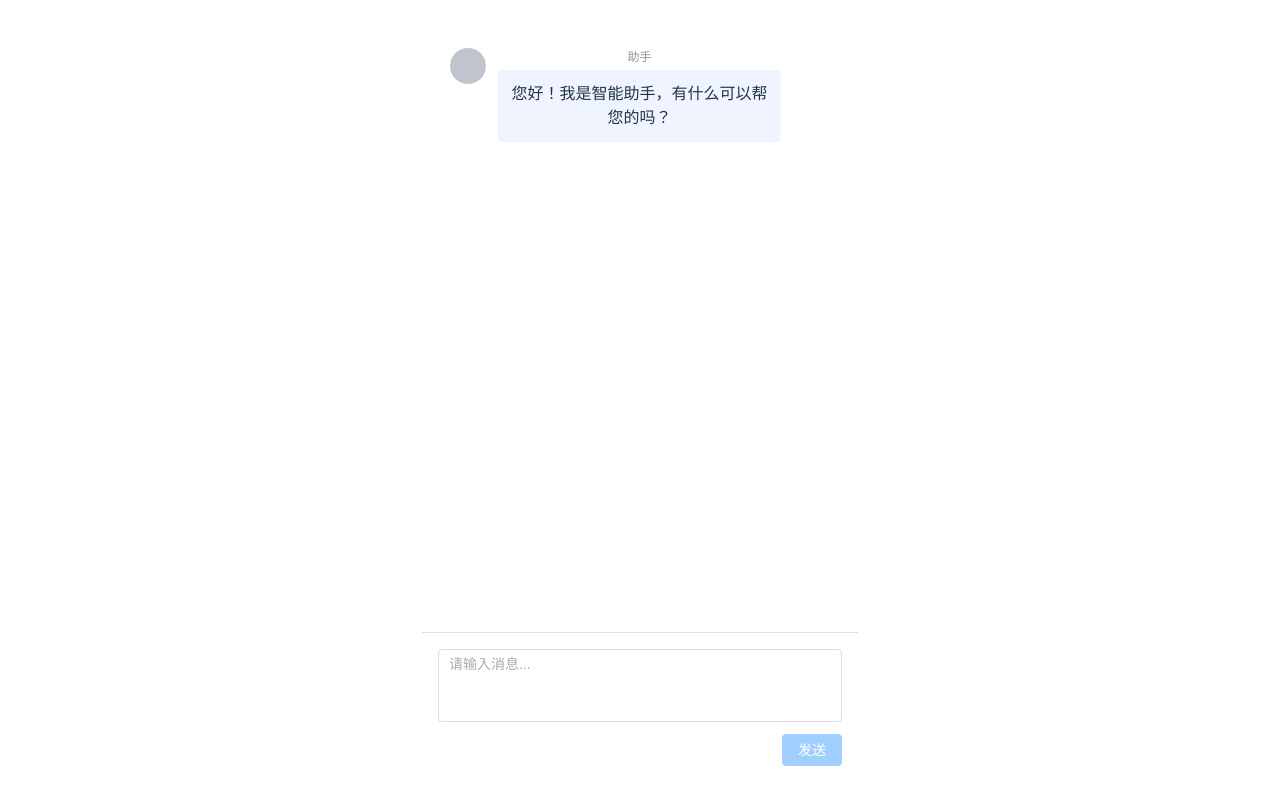
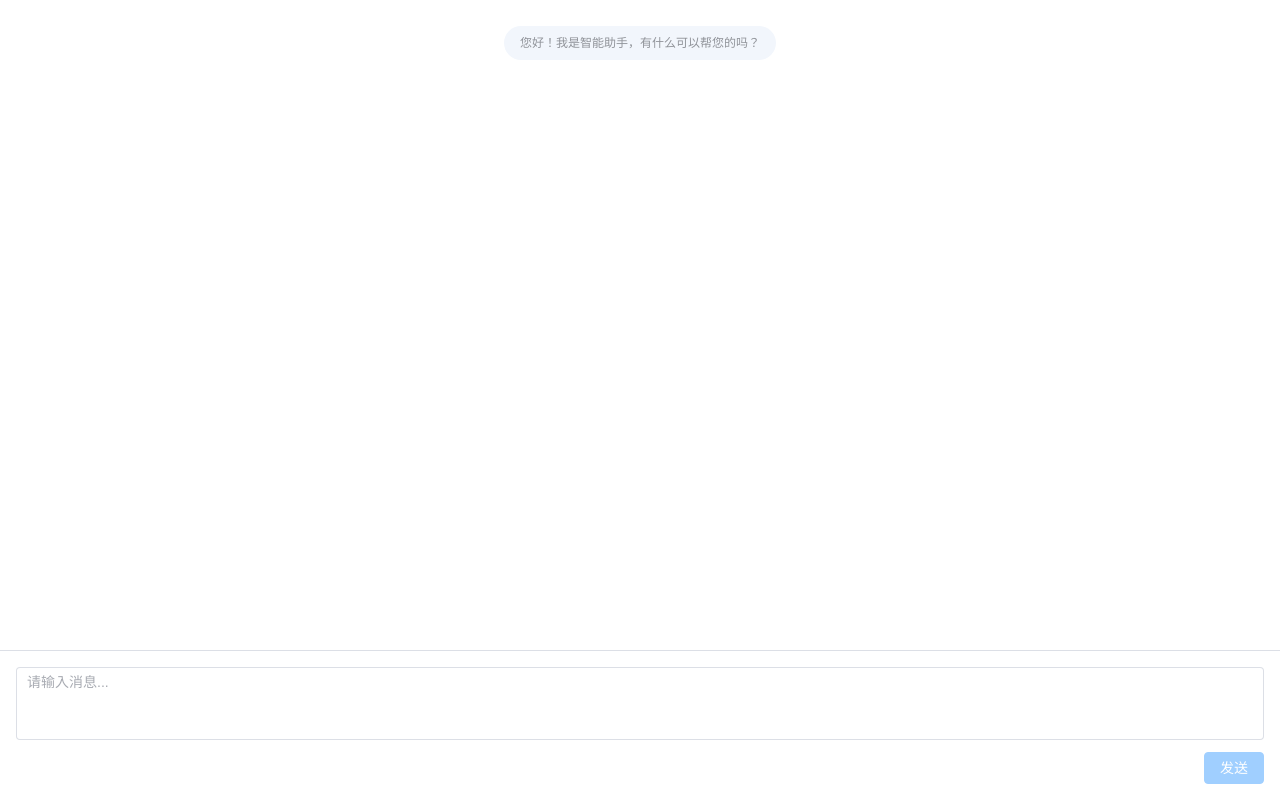
Before and after one commit to SakuraSmiles/ai-chyan-ui2, a Vue app: page / in a window 1280 px wide. Built offline with nearby package versions, Linux system fonts and the light colour scheme.

Commit message:
修改message消息格式及渲染逻辑

```diff
--- a/package.json
+++ b/package.json
@@ -17,6 +17,7 @@
     "@vitejs/plugin-vue": "^5.2.3",
     "@vue/tsconfig": "^0.7.0",
     "typescript": "~5.8.3",
+    "path": "^0.12.7",
     "vite": "^6.3.5",
     "vue-tsc": "^2.2.8"
   }
--- a/src/App.vue
+++ b/src/App.vue
@@ -14,40 +14,46 @@
 import { nextTick, ref } from 'vue';
 import MessageInput from '@/components/chat/MessageInput.vue';
 import MessageHistory from '@/components/chat/MessageHistory.vue';
-import type { ChatMessage } from '@/types/chat';
+import type { ChatMessage } from './types/chat';
 
 // 初始消息数据
 const messages = ref<ChatMessage[]>([
   {
     id: '1',
-    role: 'assistant',
-    content: '您好！我是智能助手，有什么可以帮您的吗？',
+    type: 'system',
+    content: '',
+    reply: '您好！我是智能助手，有什么可以帮您的吗？',
     timestamp: new Date()
   }
 ]);
 
 // 处理发送消息
 const handleSendMessage = (content: string) => {
-  // 添加用户消息
-  messages.value.push({
+  // 添加用户消息（初始回复为空）
+  const newMessage: ChatMessage = {
     id: Date.now().toString(),
-    role: 'user',
+    type: 'user',
     content,
+    reply: '',
     timestamp: new Date()
-  });
+  };
+
+  messages.value.push(newMessage);
 
   // 模拟助手回复
   setTimeout(() => {
-    messages.value.push({
-      id: (Date.now() + 1).toString(),
-      role: 'assistant',
-      content: `已收到您的消息："${content}"，我正在处理中...`,
-      timestamp: new Date()
-    });
+    // 找到最新添加的消息并更新回复
+    const index = messages.value.findIndex((msg: ChatMessage) => msg.id === newMessage.id);
+    if (index !== -1) {
+      messages.value[index].reply = `已收到您的消息："${content}"，我正在处理中...`;
 
-    // 滚动到底部
-    scrollToBottom();
-  }, 500);
+      // 创建新数组触发响应式更新
+      messages.value = [...messages.value];
+
+      // 滚动到底部
+      scrollToBottom();
+    }
+  }, 1000);
 };
 
 // 滚动到底部方法
--- a/src/components/chat/MessageHistory.vue
+++ b/src/components/chat/MessageHistory.vue
@@ -1,31 +1,55 @@
 <template>
   <div class="message-history">
     <div v-for="message in messages" :key="message.id" class="message-item">
-      <div v-if="message.role === 'user'" class="user-message">
+      <!-- 系统消息 -->
+      <div v-if="message.type === 'system'" class="system-message">
+        <div class="bubble">{{ message.reply }}</div>
+      </div>
+
+      <!-- 用户消息 -->
+      <template v-else>
+        <div class="user-message">
+          <div class="content">
+            <div class="name" style="text-align: right">用户</div>
+            <div class="bubble">{{ message.content }}</div>
+          </div>
           <div class="avatar">
             <el-avatar :size="36" icon="UserFilled" />
           </div>
-        <div class="content">
-          <div class="name">用户</div>
-          <div class="bubble">{{ message.content }}</div>
-        </div>
         </div>
 
-      <div v-else class="assistant-message">
+        <!-- 助手回复 -->
+        <div class="assistant-message" v-if="message.reply">
           <div class="avatar">
             <el-avatar :size="36" icon="Avatar" />
           </div>
           <div class="content">
             <div class="name">助手</div>
-          <div class="bubble">{{ message.content }}</div>
+            <div class="bubble">{{ message.reply }}</div>
           </div>
         </div>
+
+        <!-- 加载状态 -->
+        <div class="assistant-message" v-else>
+          <div class="avatar">
+            <el-avatar :size="36" icon="Avatar" />
+          </div>
+          <div class="content">
+            <div class="name">助手</div>
+            <div class="bubble loading">
+              <span class="dot"></span>
+              <span class="dot"></span>
+              <span class="dot"></span>
+            </div>
+          </div>
+        </div>
+      </template>
     </div>
   </div>
 </template>
 
 <script setup lang="ts">
-import type { ChatMessage } from '@/types/chat';
+import type { ChatMessage } from '../../types/chat';
 
 defineProps<{
   messages: ChatMessage[];
@@ -43,13 +67,29 @@ defineProps<{
   margin-bottom: 20px;
 }
 
+.system-message {
+  display: flex;
+  justify-content: center;
+  margin: 10px 0;
+}
+
+.system-message .bubble {
+  background-color: #f2f6fc;
+  padding: 8px 16px;
+  border-radius: 18px;
+  font-size: 12px;
+  color: #909399;
+}
+
 .user-message, .assistant-message {
   display: flex;
+  margin: 8px 0;
 }
 
 .user-message {
   justify-content: flex-end;
 }
+
 
 .assistant-message {
   justify-content: flex-start;
@@ -73,6 +113,7 @@ defineProps<{
   padding: 12px;
   border-radius: 4px;
   line-height: 1.5;
+  word-break: break-word;
 }
 
 .user-message .bubble {
@@ -84,4 +125,37 @@ defineProps<{
   background-color: #f0f4ff;
   border-top-left-radius: 0;
 }
+
+.loading {
+  display: flex;
+  align-items: center;
+  min-height: 40px;
+}
+
+.dot {
+  display: inline-block;
+  width: 8px;
+  height: 8px;
+  border-radius: 50%;
+  background-color: #909399;
+  margin: 0 3px;
+  animation: bounce 1.4s infinite ease-in-out both;
+}
+
+.dot:nth-child(1) {
+  animation-delay: -0.32s;
+}
+
+.dot:nth-child(2) {
+  animation-delay: -0.16s;
+}
+
+@keyframes bounce {
+  0%, 80%, 100% {
+    transform: scale(0);
+  }
+  40% {
+    transform: scale(1);
+  }
+}
 </style>
--- a/src/style.css
+++ b/src/style.css
@@ -24,10 +24,6 @@ a:hover {
 
 body {
   margin: 0;
-  display: flex;
-  place-items: center;
-  min-width: 320px;
-  min-height: 100vh;
 }
 
 h1 {
@@ -58,13 +54,6 @@ button:focus-visible {
   padding: 2em;
 }
 
-#app {
-  max-width: 1280px;
-  margin: 0 auto;
-  padding: 2rem;
-  text-align: center;
-}
-
 @media (prefers-color-scheme: light) {
   :root {
     color: #213547;
--- a/src/components/types/chat.ts
+++ b/src/types/chat.ts
@@ -1,8 +1,9 @@
 // 消息类型
 export interface ChatMessage {
     id: string;           // 消息唯一ID
-    role: 'user' | 'assistant' | 'system'; // 消息角色
-    content: string;      // 消息内容
+    type: 'system' | 'user' | 'assistant'; // 消息类型
+    content: string;      // 用户消息内容
+    reply: string;        // 助手回复内容
     timestamp: Date;      // 消息时间戳
 }
 
--- a/src/vite-env.d.ts
+++ b/src/vite-env.d.ts
@@ -9,7 +9,6 @@ declare module '*.vue' {
 
 // 添加路径别名声明
 declare module '@/*' {
-  import type { DefineComponent } from 'vue'
-  const component: DefineComponent<{}, {}, any>
-  export default component
+  const value: any
+  export default value
 }
--- a/tsconfig.node.json
+++ b/tsconfig.node.json
@@ -1,8 +1,8 @@
 {
   "compilerOptions": {
     "tsBuildInfoFile": "./node_modules/.tmp/tsconfig.node.tsbuildinfo",
-    "target": "ESNext",
-    "lib": ["ESNext", "DOM"],
+    "target": "ES2020",
+    "lib": ["ES2020", "DOM", "DOM.Iterable"],
     "module": "ESNext",
     "skipLibCheck": true,
 
--- a/vite.config.ts
+++ b/vite.config.ts
@@ -7,7 +7,8 @@ export default defineConfig({
   plugins: [vue()],
   resolve: {
     alias: {
-      "@": path.join(__dirname, "./src")
-    }
+      "@": path.resolve(__dirname, "src")
+    },
+    extensions: ['.mjs', '.js', '.ts', '.jsx', '.tsx', '.json', '.vue']
   },
 })
```
Also changed, not shown: 1 other file (tests, documents, lock files or other folders). Lines whose indentation alone changed are shown as unchanged.
